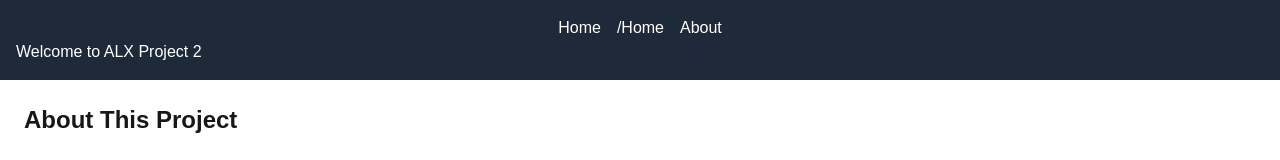
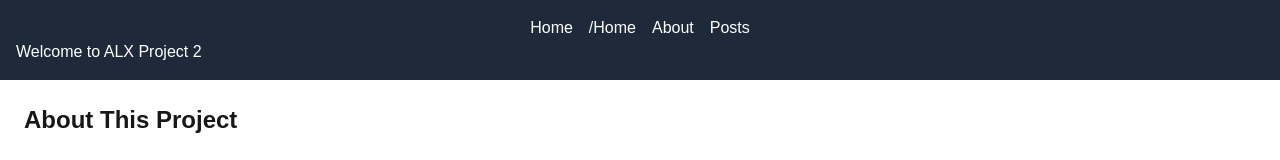
Before and after one commit to redu-1995/alx-project-0x02-setup, a Next.js app in the folder alx-project-0x02/: page /about in a window 1280 px wide. Shown: the top 160 px of the page. Built offline with nearby package versions, Linux system fonts and the light colour scheme.

Commit message:
add Header component with navigation links

```diff
--- a/alx-project-0x02/components/common/Button.tsx
+++ b/alx-project-0x02/components/common/Button.tsx
@@ -1,5 +1,5 @@
 import React from "react";
-import {type ButtonProps } from "@/interfaces";
+import { type ButtonProps } from "@/interfaces";
 
 const sizeClasses: Record<ButtonProps["size"], string> = {
   small: "px-3 py-1 text-sm",
--- a/alx-project-0x02/components/layout/Header.tsx
+++ b/alx-project-0x02/components/layout/Header.tsx
@@ -6,6 +6,7 @@
             <Link href="/" className="hover:underline">Home</Link>
             <Link href="/home" className="hover:underline">/Home</Link>
             <Link href="/about" className="hover:underline">About</Link>
+            <Link href="/posts" className="hover:text-gray-300">Posts</Link>
          </nav>
         Welcome to ALX Project 2
     </header>
--- a/alx-project-0x02/pages/posts.tsx
+++ b/alx-project-0x02/pages/posts.tsx
@@ -0,0 +1,14 @@
+import Header from "@/components/layout/Header";
+
+const PostsPage = () => {
+  return (
+    <>
+      <Header />
+      <main className="p-4">
+        <h1 className="text-2xl font-bold">Posts Page</h1>
+      </main>
+    </>
+  );
+};
+
+export default PostsPage;
```
